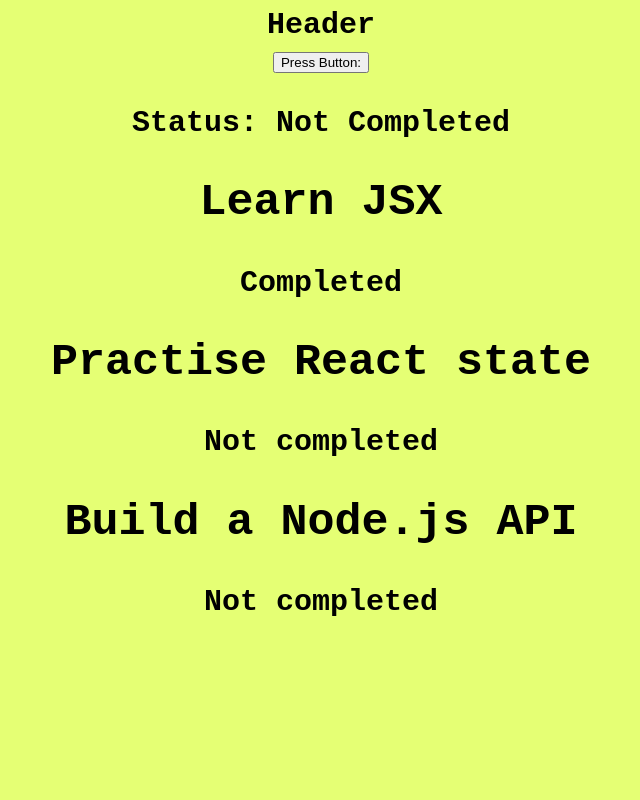
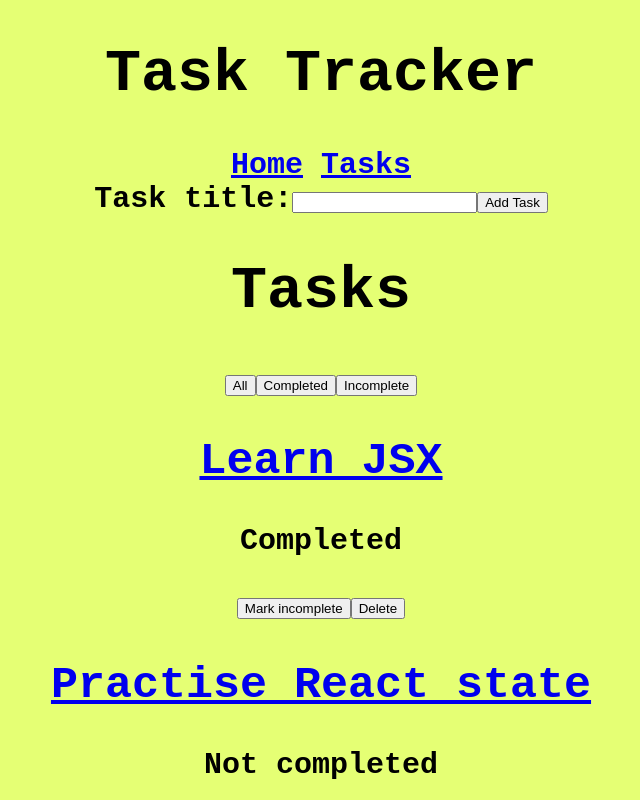
Before and after one commit to piperal/kodt-d, a React (Vite) app in the folder Kodutöö2/task-tracker/: page /#/tasks in a window 1280 px wide. Shown: the top 800 px of the page, without its empty margins (319-959 px from the left). Built offline with nearby package versions, Linux system fonts and the light colour scheme.

Commit message:
feat: complete every other demonstration exercise

```diff
--- a/Kodutöö2/task-tracker/components/Header.jsx
+++ b/Kodutöö2/task-tracker/components/Header.jsx
@@ -1,9 +1,17 @@
-import React from 'react'
+
+import { NavLink } from 'react-router-dom';
 
 function Header() {
     return (
-        <div>Header</div>
-    )
+        <header>
+            <h1>Task Tracker</h1>
+
+            <nav>
+                <NavLink to="/">Home</NavLink>{' '}
+                <NavLink to="/tasks">Tasks</NavLink>
+            </nav>
+        </header>
+    );
 }
 
-export default Header
+export default Header;
--- /dev/null
+++ b/Kodutöö2/task-tracker/components/SecTitle.jsx
@@ -0,0 +1,10 @@
+
+function SecTitle({ title }) {
+    return (
+        <div>
+            <h1>{title}</h1>
+        </div>
+    )
+}
+
+export default SecTitle
--- a/Kodutöö2/task-tracker/components/TaskCard.jsx
+++ b/Kodutöö2/task-tracker/components/TaskCard.jsx
@@ -1,8 +1,21 @@
-function TaskCard({ task }) {
+
+import { Link } from 'react-router-dom';
+function TaskCard({ task, onToggle, onDelete }) {
     return (
         <div className="task-card">
-            <h2>{task.title}</h2>
+            <h2>
+                <Link to={`/tasks/${task.id}`}>{task.title}</Link>
+            </h2>
+
             <p>{task.completed ? 'Completed' : 'Not completed'}</p>
+
+            <button onClick={() => onToggle(task.id)}>
+                {task.completed ? 'Mark incomplete' : 'Mark completed'}
+            </button>
+
+            <button onClick={() => onDelete(task.id)}>
+                Delete
+            </button>
         </div>
     );
 }
--- /dev/null
+++ b/Kodutöö2/task-tracker/components/TaskForm.jsx
@@ -0,0 +1,34 @@
+import { useState } from 'react';
+
+export function TaskForm({ onAddTask }) {
+    const [title, setTitle] = useState('');
+    const [error, setError] = useState('');
+
+
+    function handleSubmit(event) {
+        event.preventDefault();
+
+        const trimmedTitle = title.trim()
+
+        if (!trimmedTitle) {
+            setError('Task title cannot be empty.');
+            return;
+        }
+
+        onAddTask(trimmedTitle)
+        setTitle('')
+        setError('')
+    }
+
+    return (
+        <form onSubmit={handleSubmit}>
+            <label htmlFor="task-title">Task title:</label>
+
+            <input id="task-title" type="text" value={title} onChange={(event) => setTitle(event.target.value)} />
+
+            <button type="submit">Add Task</button>
+
+            {error && <p>{error}</p>}
+        </form>
+    );
+}
--- a/Kodutöö2/task-tracker/package.json
+++ b/Kodutöö2/task-tracker/package.json
@@ -11,7 +11,8 @@
   },
   "dependencies": {
     "react": "^19.2.8",
-    "react-dom": "^19.2.8"
+    "react-dom": "^19.2.8",
+    "react-router-dom": "^7.18.4"
   },
   "devDependencies": {
     "@eslint/js": "^10.0.1",
--- /dev/null
+++ b/Kodutöö2/task-tracker/pages/Home.jsx
@@ -0,0 +1,12 @@
+import SecTitle from "../components/SecTitle"
+
+function Home() {
+    return (
+        <main>
+            <SecTitle title="Home"/>
+            <p>Welcome to the Task Tracker.</p>
+        </main>
+    );
+}
+
+export default Home;
--- /dev/null
+++ b/Kodutöö2/task-tracker/pages/TaskDetails.jsx
@@ -0,0 +1,32 @@
+
+import { Link, useParams } from 'react-router-dom';
+
+function TaskDetails({ tasks }) {
+    const { taskId } = useParams();
+
+    const task = tasks.find((task) => task.id === Number(taskId));
+
+    if (!task) {
+        return (
+            <main>
+                <h1>Task not found</h1>
+                <p>No task exists with ID {taskId}.</p>
+                <Link to="/tasks">Back to tasks</Link>
+            </main>
+        );
+    }
+
+    return (
+        <main>
+            <h1>{task.title}</h1>
+
+            <p>
+                Status: {task.completed ? 'Completed' : 'Not completed'}
+            </p>
+
+            <Link to="/tasks">Back to tasks</Link>
+        </main>
+    );
+}
+
+export default TaskDetails;
--- /dev/null
+++ b/Kodutöö2/task-tracker/pages/Tasks.jsx
@@ -0,0 +1,56 @@
+import { useState } from 'react';
+import TaskCard from '../components/TaskCard';
+import { TaskForm } from '../components/TaskForm';
+import SecTitle from "../components/SecTitle"
+
+
+function Tasks({ tasks, loading, error, onAddTask, onToggle, onDelete }) {
+    const [filter, setFilter] = useState('all');
+
+    const filteredTasks = tasks.filter((task) => {
+        if (filter === 'completed') {
+            return task.completed;
+        }
+
+        if (filter === 'incomplete') {
+            return !task.completed;
+        }
+
+        return true;
+    });
+
+    return (
+        <main>
+
+
+            <TaskForm onAddTask={onAddTask} />
+            <SecTitle title="Tasks"/>
+
+            <div>
+                <button onClick={() => setFilter('all')}>All</button>
+                <button onClick={() => setFilter('completed')}>
+                    Completed
+                </button>
+                <button onClick={() => setFilter('incomplete')}>
+                    Incomplete
+                </button>
+            </div>
+
+            {loading && <p>Loading tasks...</p>}
+
+            {error && <p>{error}</p>}
+
+            {!loading && !error && filteredTasks.length === 0 && (
+                <p>No tasks found</p>
+            )}
+
+            {!loading &&
+                !error &&
+                filteredTasks.map((task) => (
+                    <TaskCard key={task.id} task={task} onToggle={onToggle} onDelete={onDelete} />
+                ))}
+        </main>
+    );
+}
+
+export default Tasks;
--- a/Kodutöö2/task-tracker/src/App.jsx
+++ b/Kodutöö2/task-tracker/src/App.jsx
@@ -1,13 +1,16 @@
 import { useEffect, useState } from 'react';
+import { Routes, Route } from 'react-router-dom';
 import Header from '../components/Header';
-import TaskCard from '../components/TaskCard';
 import { getTasks } from '../services/taskApi';
+import Home from '../pages/Home';
+import Tasks from '../pages/Tasks';
+import TaskDetails from '../pages/TaskDetails';
+import "./Index.css"
 
 function App() {
   const [tasks, setTasks] = useState([]);
   const [loading, setLoading] = useState(true);
   const [error, setError] = useState('');
-  const [completed, setCompleted] = useState(false)
 
   useEffect(() => {
     let cancelled = false;
@@ -24,7 +27,7 @@ function App() {
         }
       } catch (err) {
         if (!cancelled) {
-          setError('Failed to load tasks.');
+          setError(err);
         }
       } finally {
         if (!cancelled) {
@@ -40,27 +43,60 @@ function App() {
     };
   }, []);
 
+  function handleAddTask(title) {
+    const newTask = {
+      id: Date.now(),
+      title,
+      completed: false,
+    };
+
+    setTasks((currentTasks) => [...currentTasks, newTask]);
+  }
+
+  function handleToggleTask(id) {
+    setTasks((currentTasks) =>
+      currentTasks.map((task) =>
+        task.id === id
+          ? { ...task, completed: !task.completed }
+          : task,
+      ),
+    );
+  }
+
+  function handleDeleteTask(id) {
+    setTasks((currentTasks) =>
+      currentTasks.filter((task) => task.id !== id),
+    );
+  }
+
   return (
     <>
       <Header />
-      <button onClick={() => { setCompleted(!completed) }}>Press Button:</button>
-      <p>Status: {completed ? "Completed" : "Not Completed"} </p>
 
-      <main>
-        {loading && <p>Loading tasks...</p>}
+      <Routes>
+        <Route path="/" element={<Home />} />
 
-        {error && <p>{error}</p>}
+        <Route
+          path="/tasks"
+          element={
+            <Tasks
+              tasks={tasks}
+              loading={loading}
+              error={error}
+              onAddTask={handleAddTask}
+              onToggle={handleToggleTask}
+              onDelete={handleDeleteTask}
+            />
+          }
+        />
 
-        {!loading && !error && tasks.length === 0 && (
-          <p>No tasks found.</p>
-        )}
+        <Route
+          path="/tasks/:taskId"
+          element={<TaskDetails tasks={tasks} />}
+        />
 
-        {!loading &&
-          !error &&
-          tasks.map((task) => (
-            <TaskCard key={task.id} task={task} />
-          ))}
-      </main>
+
+      </Routes>
     </>
   );
 }
--- a/Kodutöö2/task-tracker/src/main.jsx
+++ b/Kodutöö2/task-tracker/src/main.jsx
@@ -1,10 +1,13 @@
+
 import { StrictMode } from 'react';
 import { createRoot } from 'react-dom/client';
-import './index.css';
-import App from './App.jsx';
+import { HashRouter } from 'react-router-dom';
+import App from './App';
 
 createRoot(document.getElementById('root')).render(
   <StrictMode>
-    <App />
+    <HashRouter>
+      <App />
+    </HashRouter>
   </StrictMode>,
 );
```
Also changed, not shown: 1 other file (tests, documents, lock files or other folders).
